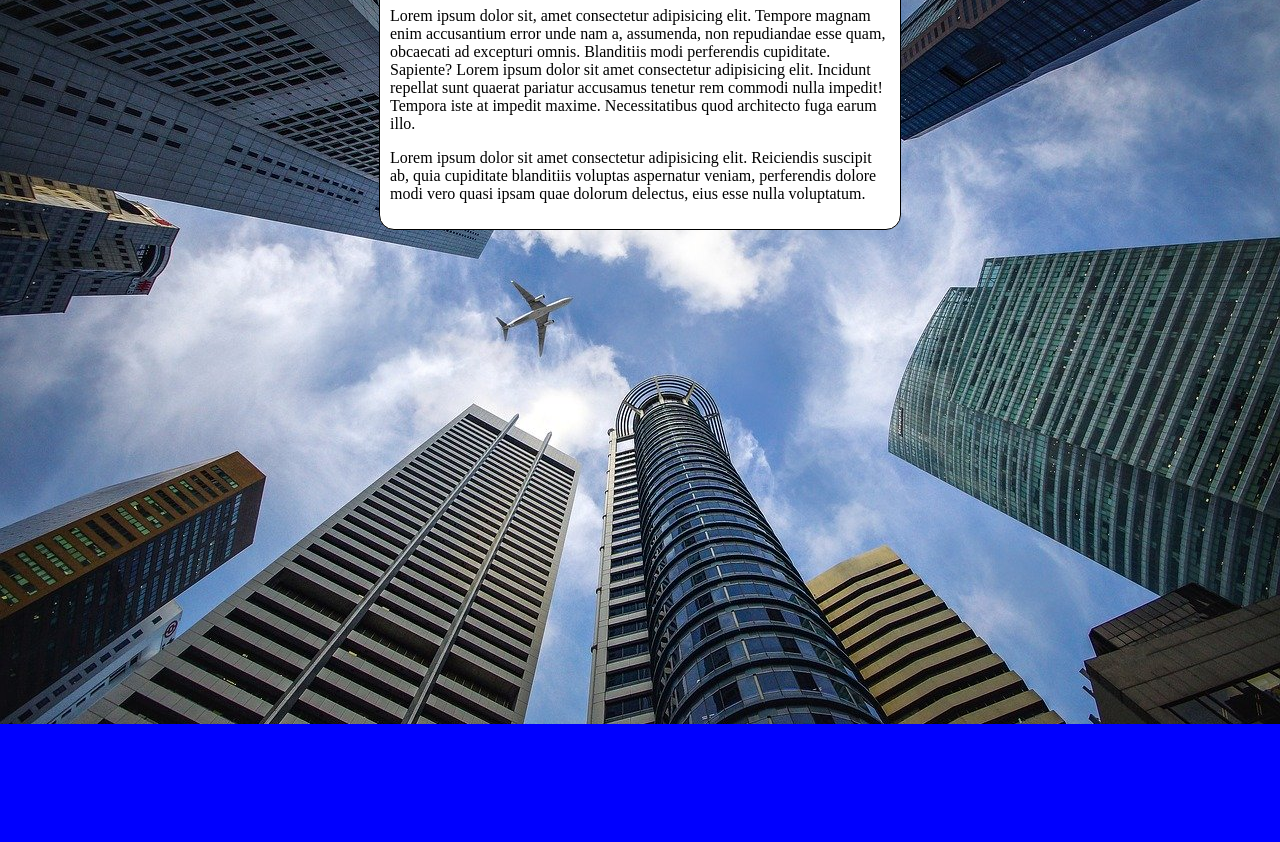
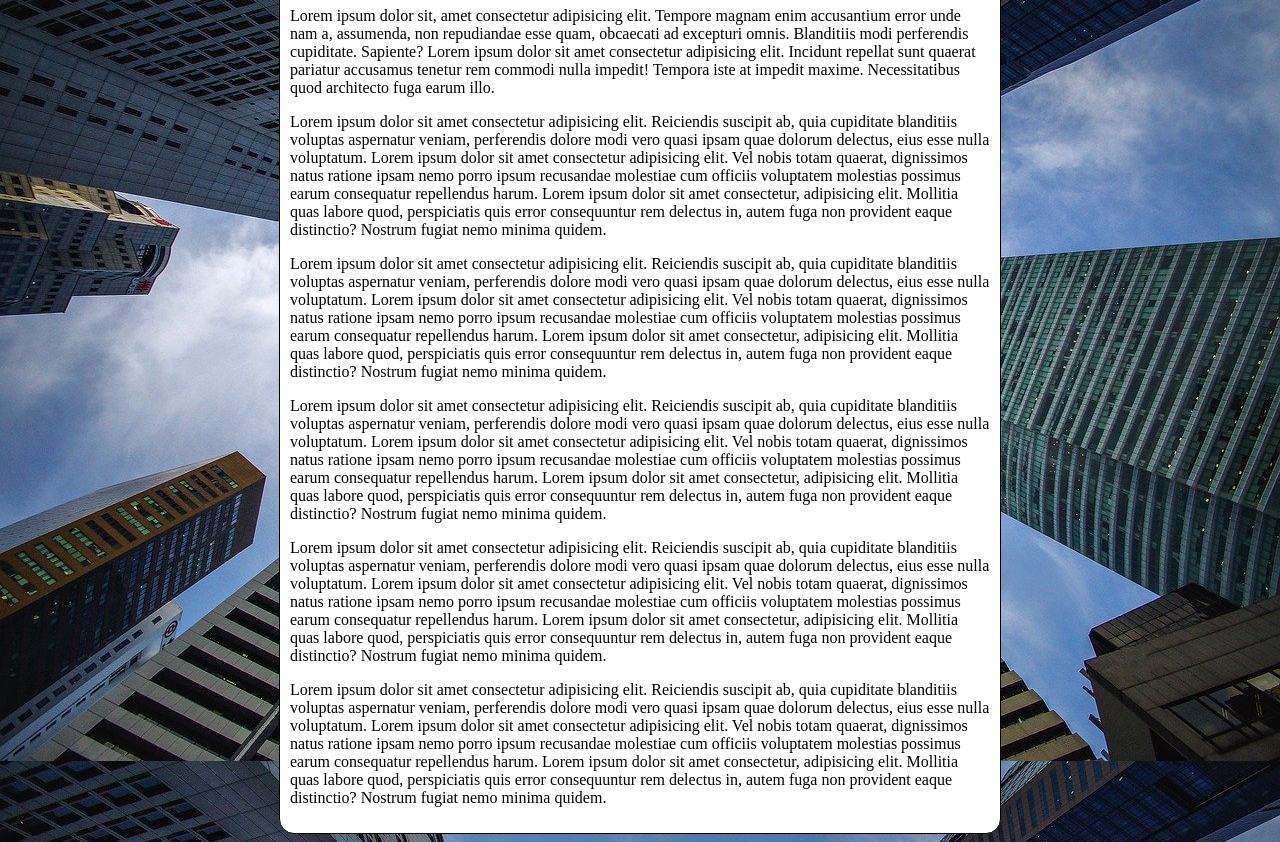
Before and after one commit to murilopassuelo/html-css, a plain HTML site: page exercicios/ex022/fundo006.html in a window 1280 px wide. Shown: the part 92-934 px from the top of the page. Before the commit the page ends 816 px from the top, so only its background shows below. Drawn offline with Linux system fonts and the light colour scheme.

Commit message:
Update fundo006.html

```diff
--- a/exercicios/ex022/fundo006.html
+++ b/exercicios/ex022/fundo006.html
@@ -3,19 +3,27 @@
 <head>
     <meta charset="UTF-8">
     <meta name="viewport" content="width=device-width, initial-scale=1.0">
-    <title>Document</title>
+    <title>Fundo fixo na tela</title>
     <style>
         body{
+            /*
             height: 100vh;
             background-color: blue;
             background-image: url(imagens/wallpaper002.jpg);
+            background-position: center center;
             background-repeat: no-repeat;
             background-size: cover;
+            background-attachment: fixed; */
+
+            /*shorthand em background - background : color > url> position > repeat > /size > attachment */
+
+            background: blue url(imagens/wallpaper002.jpg) center center/cover no-repeat fixed;
+
         }
 
         main{
+            max-width: 700px;
             background-color: white;
-            width: 500px;
             margin: auto;
             border-radius: 15px;
             border: 1px solid black;
@@ -27,7 +35,11 @@
   <main>
     <h1>Teste de imagem de fundo</h1>
     <p>Lorem ipsum dolor sit, amet consectetur adipisicing elit. Tempore magnam enim accusantium error unde nam a, assumenda, non repudiandae esse quam, obcaecati ad excepturi omnis. Blanditiis modi perferendis cupiditate. Sapiente? Lorem ipsum dolor sit amet consectetur adipisicing elit. Incidunt repellat sunt quaerat pariatur accusamus tenetur rem commodi nulla impedit! Tempora iste at impedit maxime. Necessitatibus quod architecto fuga earum illo.</p>
-    <p>Lorem ipsum dolor sit amet consectetur adipisicing elit. Reiciendis suscipit ab, quia cupiditate blanditiis voluptas aspernatur veniam, perferendis dolore modi vero quasi ipsam quae dolorum delectus, eius esse nulla voluptatum.</p>
+    <p>Lorem ipsum dolor sit amet consectetur adipisicing elit. Reiciendis suscipit ab, quia cupiditate blanditiis voluptas aspernatur veniam, perferendis dolore modi vero quasi ipsam quae dolorum delectus, eius esse nulla voluptatum. Lorem ipsum dolor sit amet consectetur adipisicing elit. Vel nobis totam quaerat, dignissimos natus ratione ipsam nemo porro ipsum recusandae molestiae cum officiis voluptatem molestias possimus earum consequatur repellendus harum. Lorem ipsum dolor sit amet consectetur, adipisicing elit. Mollitia quas labore quod, perspiciatis quis error consequuntur rem delectus in, autem fuga non provident eaque distinctio? Nostrum fugiat nemo minima quidem.</p>
+        <p>Lorem ipsum dolor sit amet consectetur adipisicing elit. Reiciendis suscipit ab, quia cupiditate blanditiis voluptas aspernatur veniam, perferendis dolore modi vero quasi ipsam quae dolorum delectus, eius esse nulla voluptatum. Lorem ipsum dolor sit amet consectetur adipisicing elit. Vel nobis totam quaerat, dignissimos natus ratione ipsam nemo porro ipsum recusandae molestiae cum officiis voluptatem molestias possimus earum consequatur repellendus harum. Lorem ipsum dolor sit amet consectetur, adipisicing elit. Mollitia quas labore quod, perspiciatis quis error consequuntur rem delectus in, autem fuga non provident eaque distinctio? Nostrum fugiat nemo minima quidem.</p>
+            <p>Lorem ipsum dolor sit amet consectetur adipisicing elit. Reiciendis suscipit ab, quia cupiditate blanditiis voluptas aspernatur veniam, perferendis dolore modi vero quasi ipsam quae dolorum delectus, eius esse nulla voluptatum. Lorem ipsum dolor sit amet consectetur adipisicing elit. Vel nobis totam quaerat, dignissimos natus ratione ipsam nemo porro ipsum recusandae molestiae cum officiis voluptatem molestias possimus earum consequatur repellendus harum. Lorem ipsum dolor sit amet consectetur, adipisicing elit. Mollitia quas labore quod, perspiciatis quis error consequuntur rem delectus in, autem fuga non provident eaque distinctio? Nostrum fugiat nemo minima quidem.</p>
+                <p>Lorem ipsum dolor sit amet consectetur adipisicing elit. Reiciendis suscipit ab, quia cupiditate blanditiis voluptas aspernatur veniam, perferendis dolore modi vero quasi ipsam quae dolorum delectus, eius esse nulla voluptatum. Lorem ipsum dolor sit amet consectetur adipisicing elit. Vel nobis totam quaerat, dignissimos natus ratione ipsam nemo porro ipsum recusandae molestiae cum officiis voluptatem molestias possimus earum consequatur repellendus harum. Lorem ipsum dolor sit amet consectetur, adipisicing elit. Mollitia quas labore quod, perspiciatis quis error consequuntur rem delectus in, autem fuga non provident eaque distinctio? Nostrum fugiat nemo minima quidem.</p>
+                    <p>Lorem ipsum dolor sit amet consectetur adipisicing elit. Reiciendis suscipit ab, quia cupiditate blanditiis voluptas aspernatur veniam, perferendis dolore modi vero quasi ipsam quae dolorum delectus, eius esse nulla voluptatum. Lorem ipsum dolor sit amet consectetur adipisicing elit. Vel nobis totam quaerat, dignissimos natus ratione ipsam nemo porro ipsum recusandae molestiae cum officiis voluptatem molestias possimus earum consequatur repellendus harum. Lorem ipsum dolor sit amet consectetur, adipisicing elit. Mollitia quas labore quod, perspiciatis quis error consequuntur rem delectus in, autem fuga non provident eaque distinctio? Nostrum fugiat nemo minima quidem.</p>
 </main>
 </body>
 </html>
```
